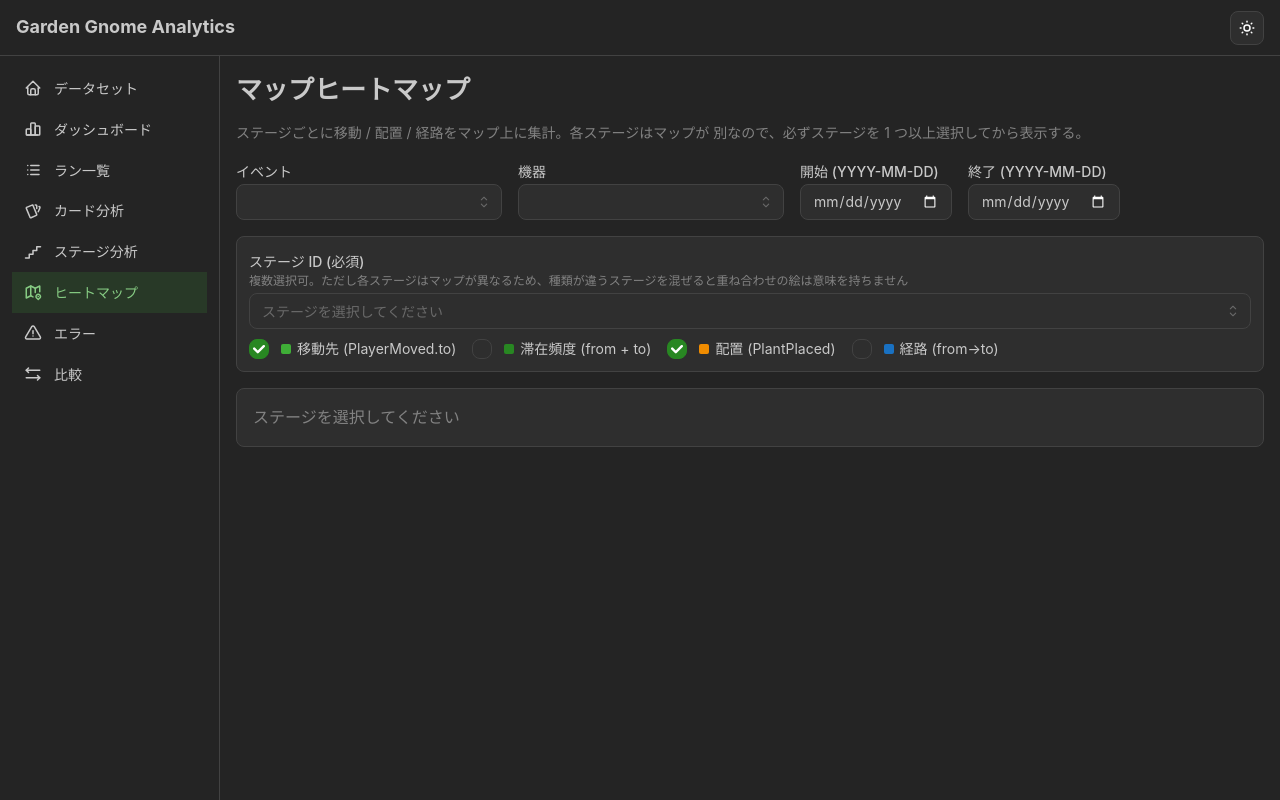
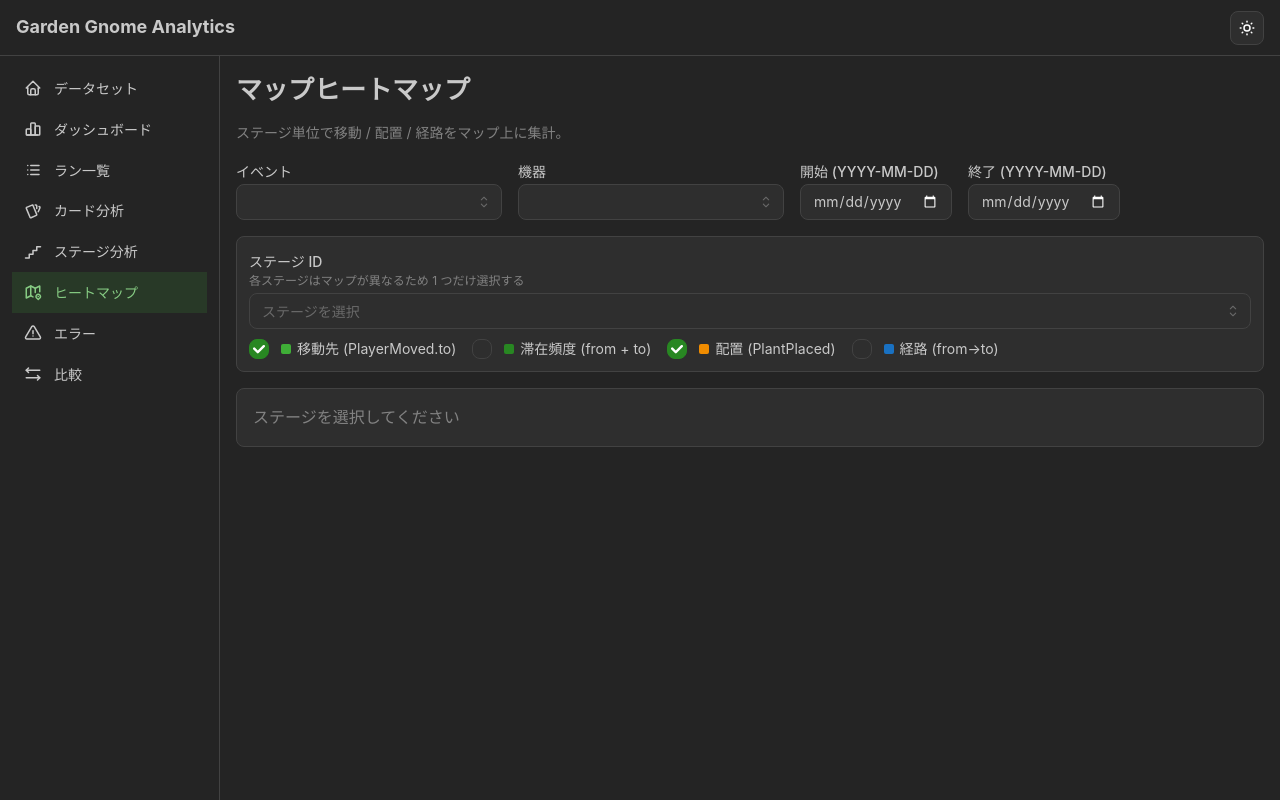
Before and after one commit to void2610/garden-gnome-analytics, a React (Vite) app in the folder packages/webapp/: page /heatmap in a window 1280 px wide. Built offline with nearby package versions, Linux system fonts and the light colour scheme.

Commit message:
fix: ヒートマップのステージ選択を単一選択に変更
各ステージはマップが完全に別物なので、複数選択して重ね合わせても
意味のある絵にはならない。MultiSelect → Select に変更。
URL search params も stageIds[] → stageId に変更。

```diff
--- a/packages/webapp/src/router.tsx
+++ b/packages/webapp/src/router.tsx
@@ -79,7 +79,7 @@ const heatmapRoute = createRoute({
   getParentRoute: () => rootRoute,
   path: 'heatmap',
   validateSearch: filterSearchSchema.extend({
-    stageIds: z.array(z.string()).optional(),
+    stageId: z.string().optional(),
     layers: z.array(z.enum(['moves', 'presence', 'plants', 'paths'])).optional(),
     // run.started_at を Unix 秒で絞る (両端含む)
     timeFrom: z.number().optional(),
--- a/packages/webapp/src/routes/HeatmapPage.tsx
+++ b/packages/webapp/src/routes/HeatmapPage.tsx
@@ -2,9 +2,8 @@ import {
   Card,
   Checkbox,
   Group,
-  Loader,
-  MultiSelect,
   RangeSlider,
+  Select,
   Stack,
   Text,
   Title,
@@ -63,7 +62,7 @@ export function HeatmapPage() {
   const filterKey = JSON.stringify(search);
 
   const layers = search.layers ?? LAYER_DEFAULT;
-  const stageIds = search.stageIds ?? [];
+  const stageId = search.stageId;
 
   function update(patch: Partial<typeof search>) {
     navigate({
@@ -97,13 +96,12 @@ export function HeatmapPage() {
   });
 
   // 初期表示時に最も出現数の多いステージを自動選択
-  // (ステージ混合は意味がないため、URL に未指定なら強制的に 1 件入れる)
-  // biome-ignore lint/correctness/useExhaustiveDependencies: stageIds.length は意図的
+  // biome-ignore lint/correctness/useExhaustiveDependencies: stageId は意図的に依存から除外
   useEffect(() => {
-    if (stageIds.length > 0) return;
+    if (stageId) return;
     if (!stageOptions || stageOptions.length === 0) return;
     const top = stageOptions[0];
-    if (top) update({ stageIds: [top.stage_id] });
+    if (top) update({ stageId: top.stage_id });
   }, [stageOptions]);
 
   // 時間スライダの取りうる範囲 (run.started_at の min/max)
@@ -131,9 +129,8 @@ export function HeatmapPage() {
   // 共通の WHERE 句生成: ステージ ID と時間スライダで絞る
   const whereFragments = useMemo(() => {
     const f: string[] = [];
-    if (stageIds.length > 0) {
-      const list = stageIds.map((s) => `'${s.replace(/'/g, "''")}'`).join(',');
-      f.push(`stage_id IN (${list})`);
+    if (stageId) {
+      f.push(`stage_id = '${stageId.replace(/'/g, "''")}'`);
     }
     if (search.timeFrom != null) {
       const ts = new Date(search.timeFrom * 1000).toISOString();
@@ -144,13 +141,13 @@ export function HeatmapPage() {
       f.push(`timestamp <= TIMESTAMP '${ts}'`);
     }
     return f.length > 0 ? `AND ${f.join(' AND ')}` : '';
-  }, [stageIds, search.timeFrom, search.timeTo]);
+  }, [stageId, search.timeFrom, search.timeTo]);
 
   // ヒートマップ用セル集計 (移動先/滞在頻度/配置)
   const { data: cellData, error: cellErr } = useQuery({
     queryKey: ['heatmap-cells', filterKey, layers.join(','), manifest?.generatedAt],
     enabled:
-      !!manifest && manifest.datasets.length > 0 && stageIds.length > 0,
+      !!manifest && manifest.datasets.length > 0 && !!stageId,
     queryFn: async () => {
       if (!manifest) return { moves: [], presence: [], plants: [] };
       const where = buildWhere(search);
@@ -221,7 +218,7 @@ export function HeatmapPage() {
       !!manifest &&
       manifest.datasets.length > 0 &&
       layers.includes('paths') &&
-      stageIds.length > 0,
+      !!stageId,
     queryFn: async () => {
       if (!manifest) return [];
       const where = buildWhere(search);
@@ -288,23 +285,22 @@ export function HeatmapPage() {
     <Stack>
       <Title order={2}>マップヒートマップ</Title>
       <Text c="dimmed" size="sm">
-        ステージごとに移動 / 配置 / 経路をマップ上に集計。各ステージはマップが
-        別なので、必ずステージを 1 つ以上選択してから表示する。
+        ステージ単位で移動 / 配置 / 経路をマップ上に集計。
       </Text>
       <FilterBar filter={search} navigateTo={{ to: '/heatmap' }} />
       <QueryError error={cellErr} />
 
       <Card withBorder padding="sm">
         <Stack gap="xs">
-          <MultiSelect
-            label="ステージ ID (必須)"
-            placeholder="ステージを選択してください"
-            description="複数選択可。ただし各ステージはマップが異なるため、種類が違うステージを混ぜると重ね合わせの絵は意味を持ちません"
+          <Select
+            label="ステージ ID"
+            placeholder="ステージを選択"
+            description="各ステージはマップが異なるため 1 つだけ選択する"
             data={stageSelectData}
-            value={stageIds}
-            onChange={(v) => update({ stageIds: v.length ? v : undefined })}
+            value={stageId ?? null}
+            onChange={(v) => update({ stageId: v ?? undefined })}
             searchable
-            clearable
+            allowDeselect={false}
           />
           <Group gap="md">
             {(Object.keys(LAYER_META) as LayerKey[]).map((k) => (
@@ -361,7 +357,7 @@ export function HeatmapPage() {
       </Card>
 
       <Card withBorder padding="md">
-        {stageIds.length === 0 ? (
+        {!stageId ? (
           <Text c="dimmed">ステージを選択してください</Text>
         ) : (
           <HeatmapSvg
```
